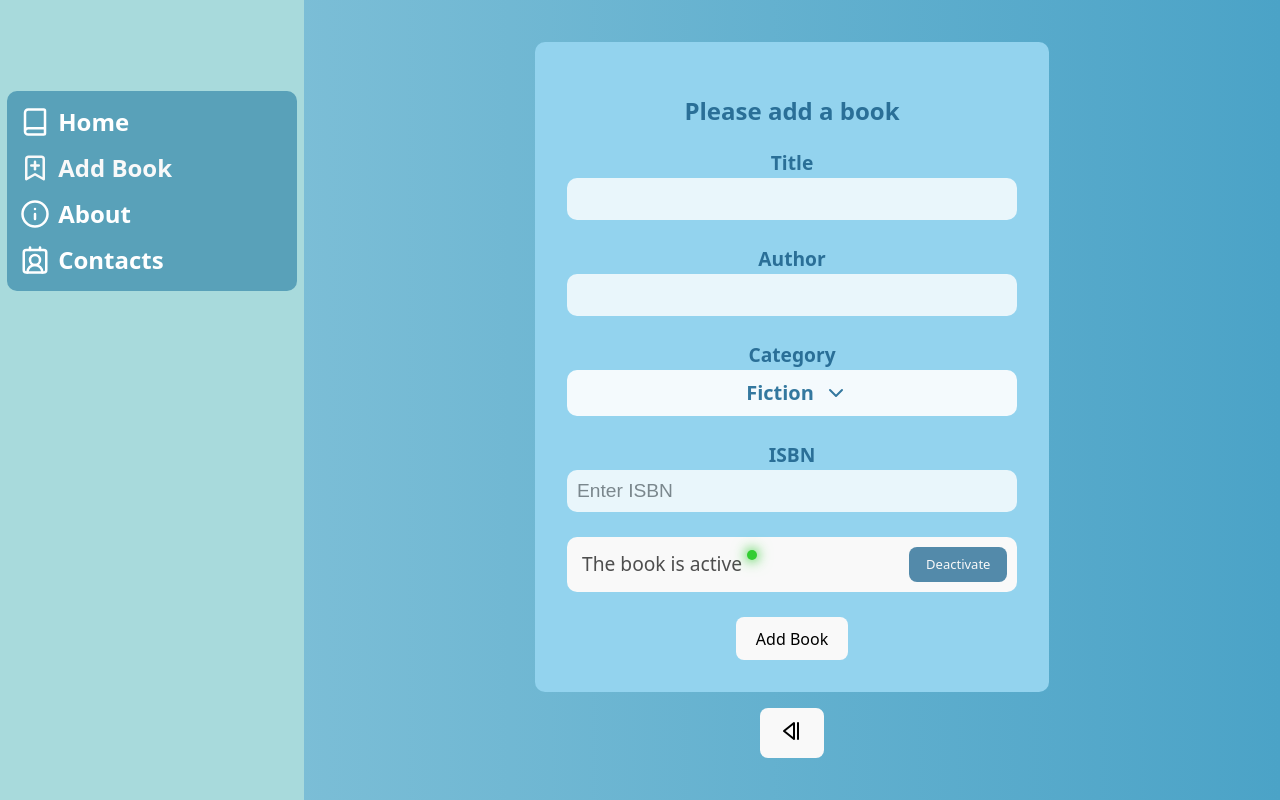
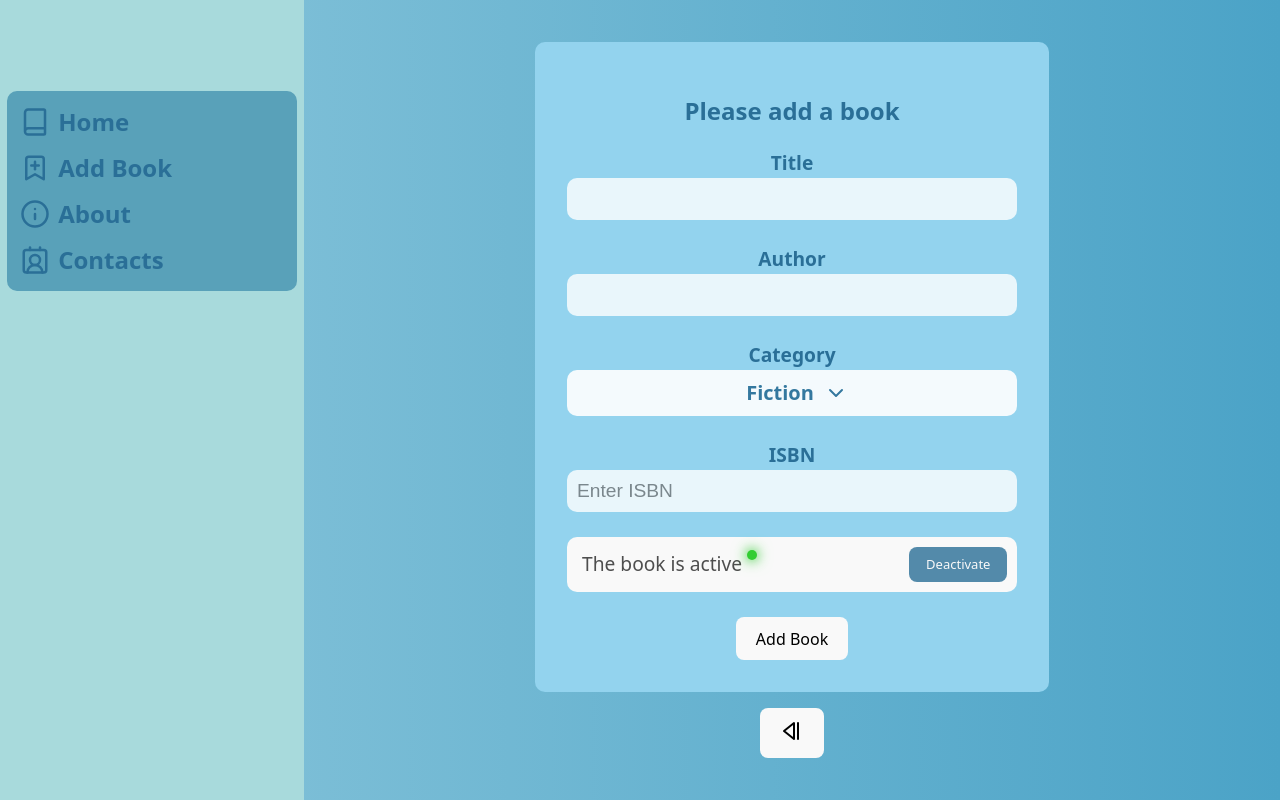
Before and after one commit to ElizaCalmau/books-dashboard-app, a React (Vite) app: page /update-book/fc45043d-7a7c-48d7-8830-be532e0906df in a window 1280 px wide. Built offline with nearby package versions, Linux system fonts and the light colour scheme; no server answers.

Commit message:
changed color scheme for button links

```diff
--- a/src/components/Button/Button.module.scss
+++ b/src/components/Button/Button.module.scss
@@ -1,12 +1,12 @@
 .button {
-  color: var(--button-color);
+  color: var(--dark-blue);
   height: 26px;
   transition: all 0.3s ease-in-out;
    &:hover {
-     color: #fff;
+     color: var(--primary-white);
      cursor: pointer;
      transform: scale(1.1);
-     color: var(--secondary-button-active-color);
+     color: var(--dark-blue);
    }
   @media (max-width: 420px) {
     &:nth-child(3){
--- a/src/components/ButtonLink/ButtonLink.module.scss
+++ b/src/components/ButtonLink/ButtonLink.module.scss
@@ -3,14 +3,14 @@
   align-items: center;
   justify-content: center;
   gap: 0.5rem;
-  color: var(--button-color);
+  color: var(--dark-blue);
   font-size: 24px;
   font-weight: 600;
   padding: 5px;
   transition: all 0.2s ease-in-out;
     &:hover{
       transform: scale(1.1);
-      color: var(--secondary-button-active-color);
+      color: var(--dark-blue);
     }
   @media (max-width: 880px) {
     &:hover{
@@ -27,7 +27,7 @@
 
 .activeButtonLink {
   transition: all 0.2s ease-in-out;
-    color: var(--secondary-button-active-color);
+    color: var(--dark-blue);
     @media (max-width: 880px) {
       color: var(--button-active-color);
     }
```
